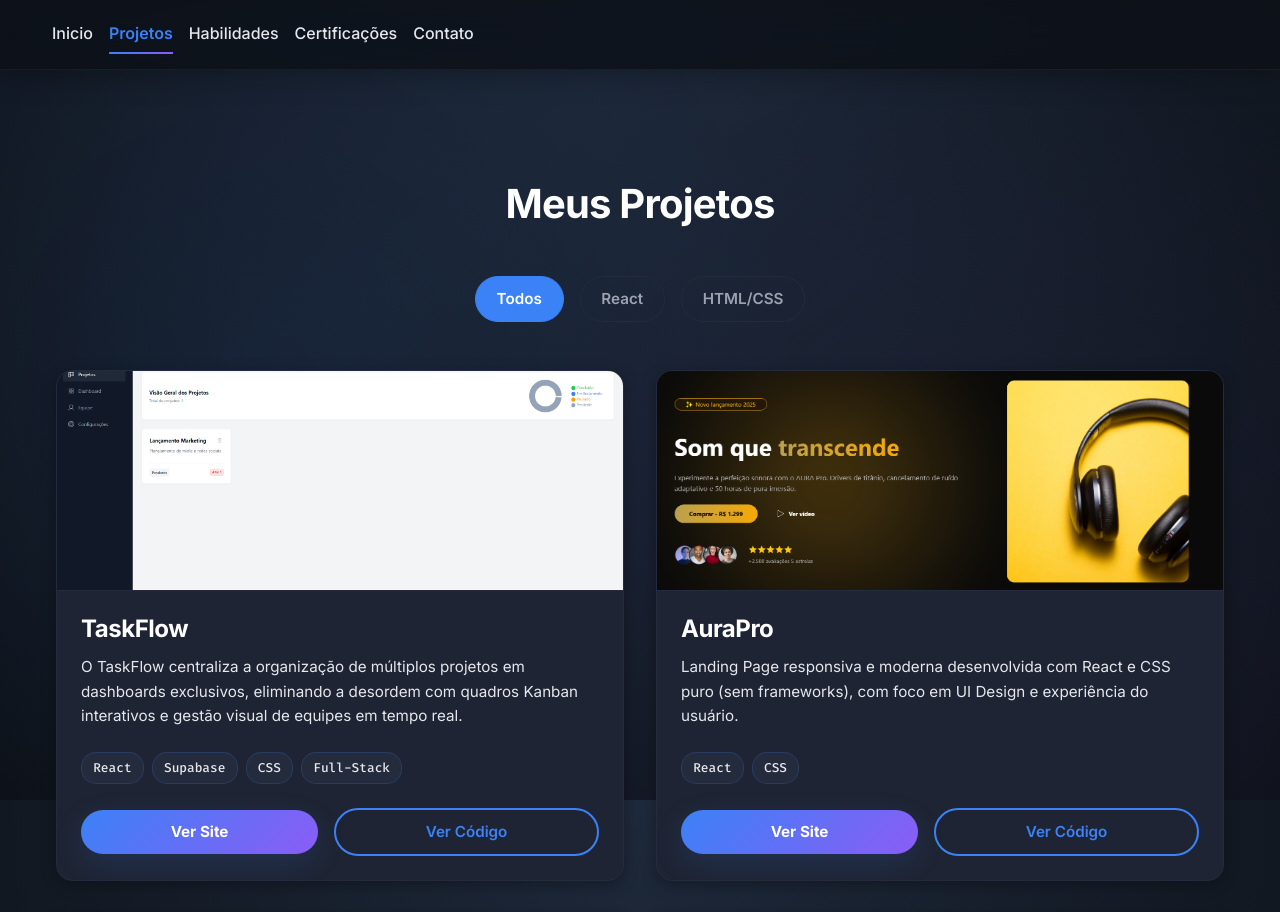
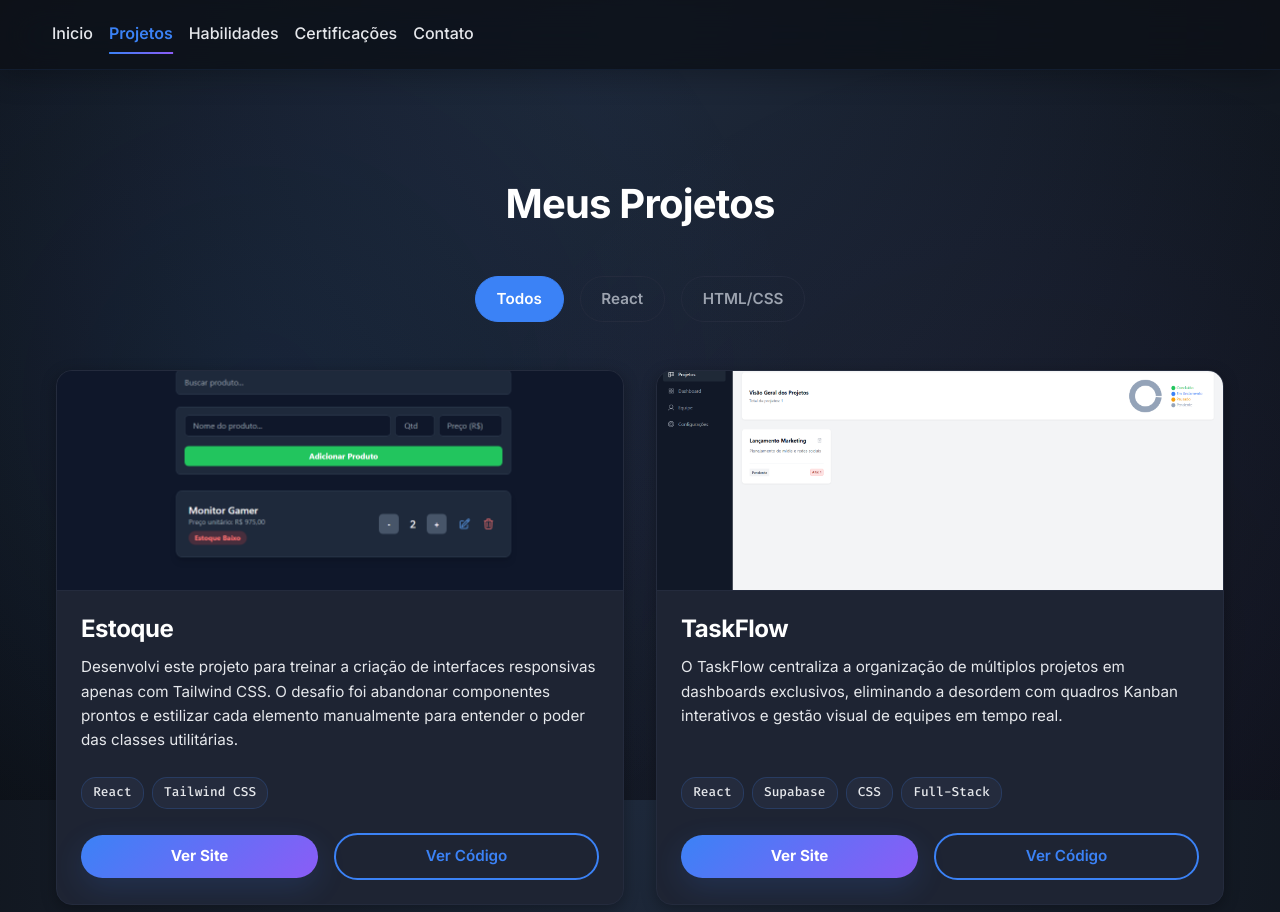
Before and after one commit to JoaoAndreotti90/meu-portfolio, a React (Vite) app: page /projetos in a window 1280 px wide. Shown: the top 912 px of the page. Built offline with nearby package versions, Linux system fonts and the light colour scheme.

Commit message:
atualizado 04.12

```diff
--- a/src/components/Pages/Projects/Projects.jsx
+++ b/src/components/Pages/Projects/Projects.jsx
@@ -2,6 +2,16 @@ import React, { useState } from 'react';
 import './Projects.css';
 
 const allProjectsData = [
+  {
+    id: 11,
+    title: "Estoque",
+    description: "Desenvolvi este projeto para treinar a criação de interfaces responsivas apenas com Tailwind CSS. O desafio foi abandonar componentes prontos e estilizar cada elemento manualmente para entender o poder das classes utilitárias.",
+    imageUrl: "/sites/site12.png",
+    siteUrl: "https://estoque-git-main-joao-andreottis-projects.vercel.app/",
+    githubUrl: "https://github.com/JoaoAndreotti90/estoque",
+    tags: ["React", "Tailwind CSS"],
+    category: "React"
+  },
   {
     id: 11,
     title: "TaskFlow",
```
Also changed, not shown: public/sites/site12.png (added).
